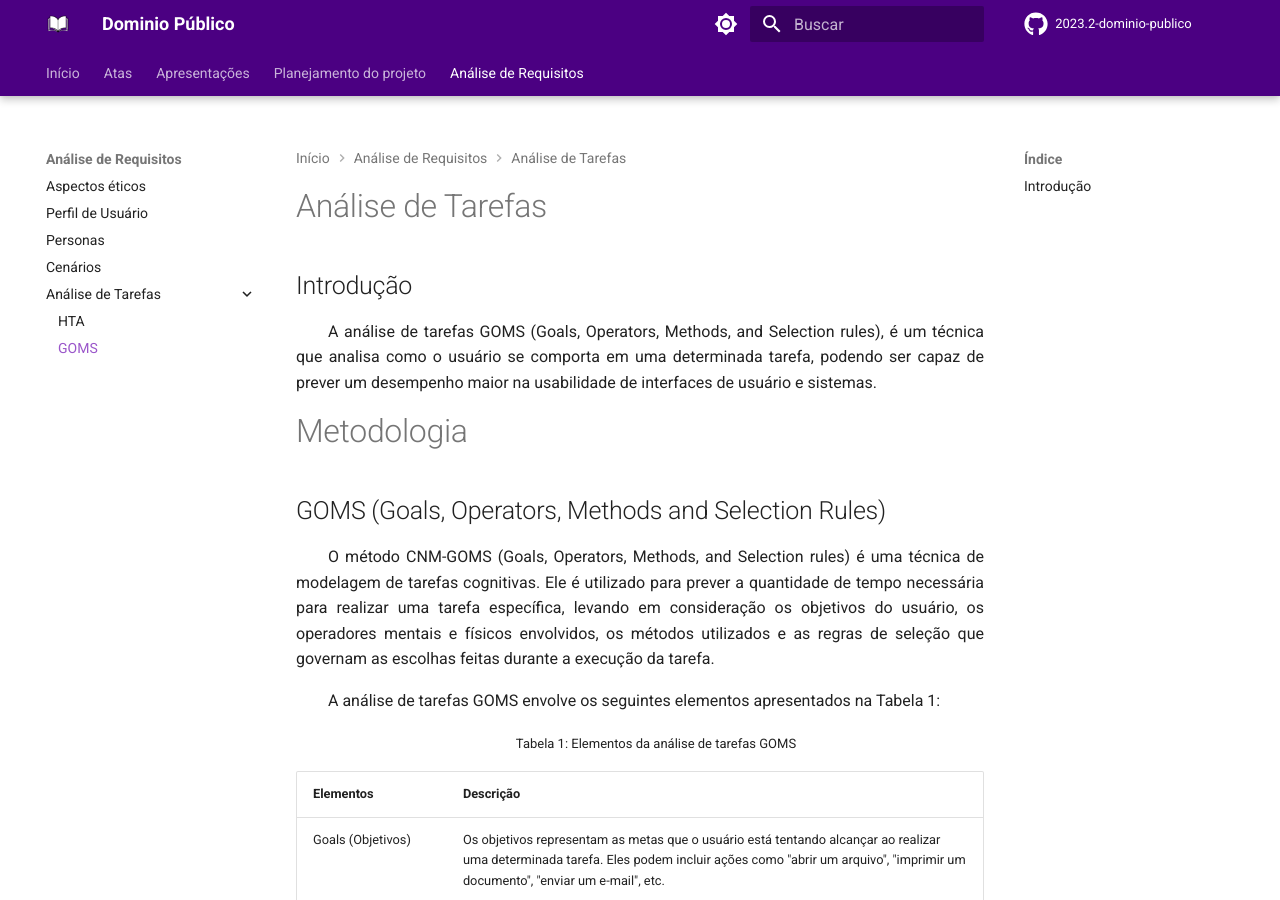
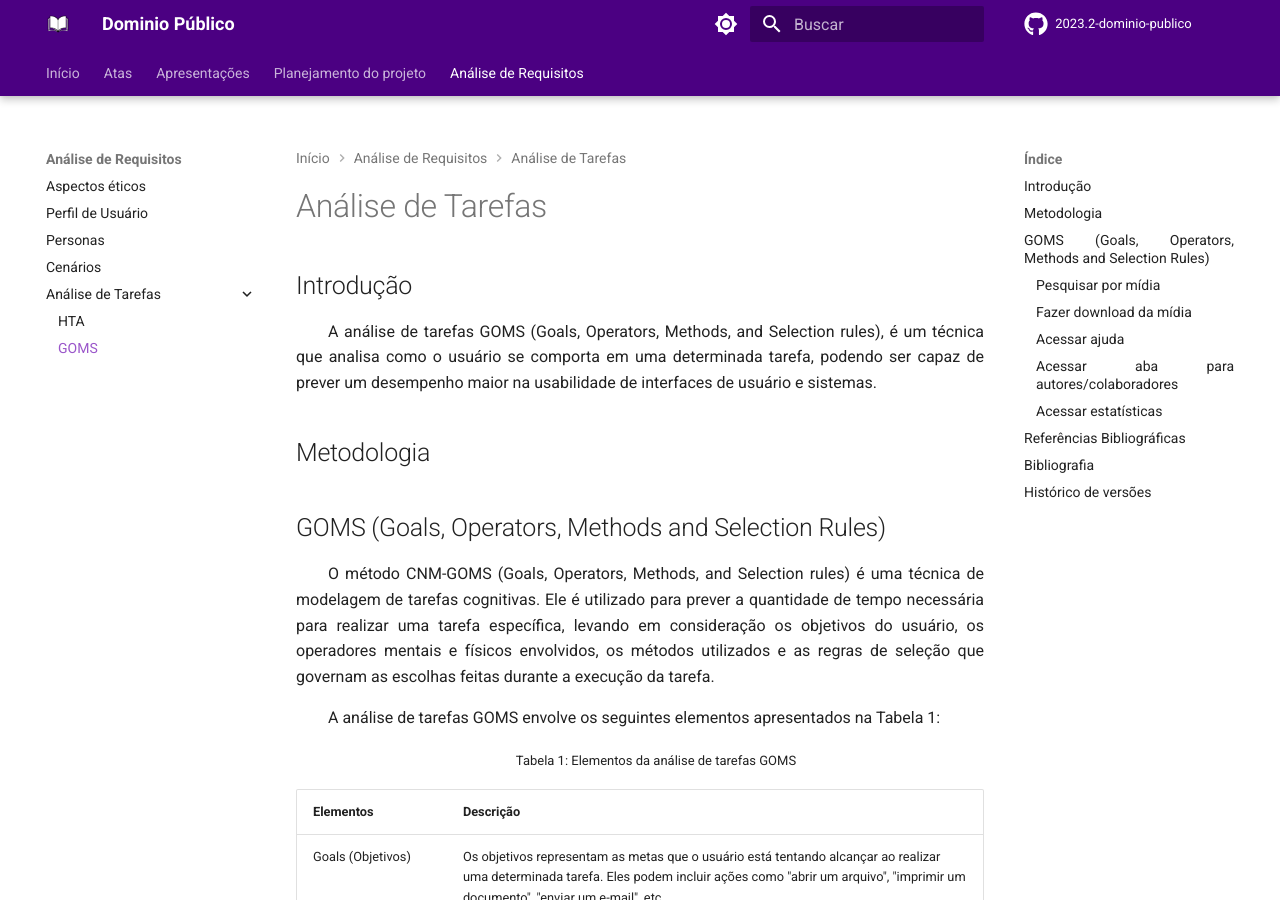
Before and after one commit to Interacao-Humano-Computador/2023.2-Dominio-Publico, an MkDocs documentation site: the page built from docs/analise_de_requisitos/analise_de_tarefas/goms.md, in a window 1280 px wide and 900 px high. Built offline with MkDocs 1.6.1 and Material for MkDocs 9.7.7, drawn with Linux system fonts in a browser that asks for light colours; comment, search, counter and statistics services are not loaded.

Commit message:
corrige tamanho do texto

```diff
--- a/docs/analise_de_requisitos/analise_de_tarefas/goms.md
+++ b/docs/analise_de_requisitos/analise_de_tarefas/goms.md
@@ -4,7 +4,7 @@
 
 A análise de tarefas GOMS (Goals, Operators, Methods, and Selection rules), é um técnica que analisa como o usuário se comporta em uma determinada tarefa, podendo ser capaz de prever um desempenho maior na usabilidade de interfaces de usuário e sistemas.
 
-# Metodologia
+## Metodologia
 
 ## GOMS (Goals, Operators, Methods and Selection Rules)
 
```
Also changed, not shown: docs/analise_de_requisitos/analise_de_tarefas/hta.md (+1 -1 lines).
